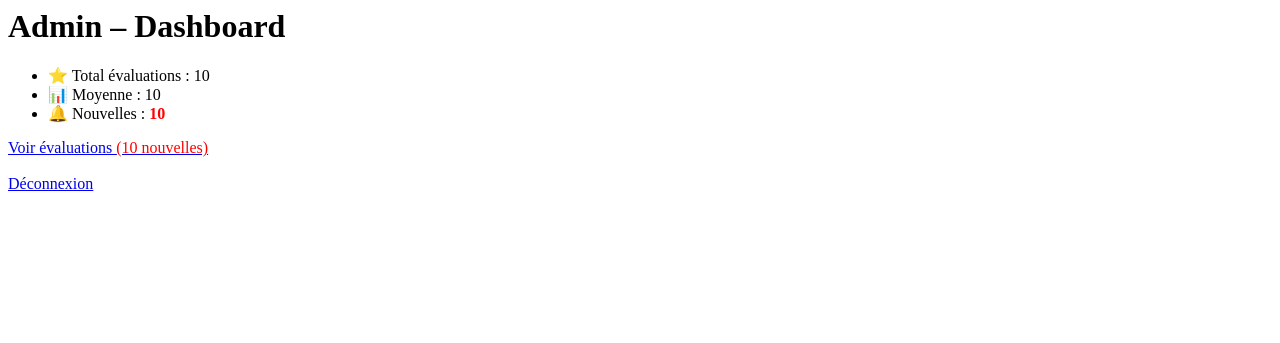
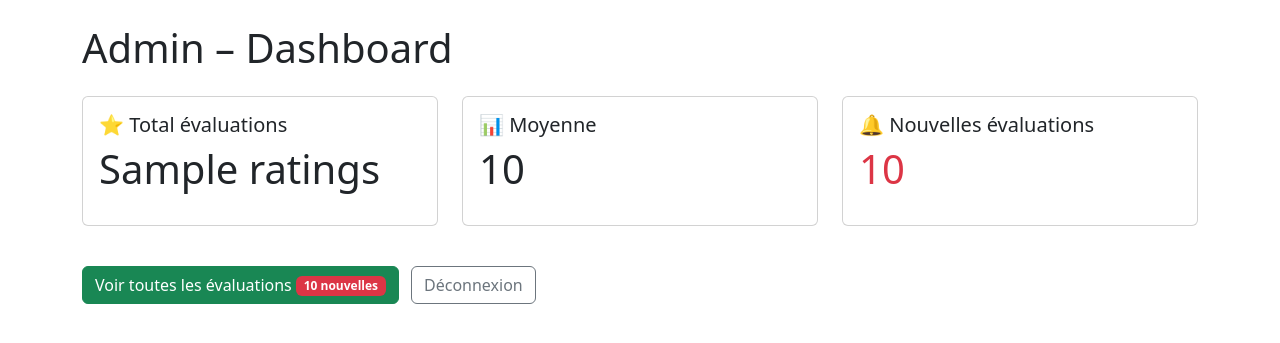
Before and after one commit to mybsow/pdf-fusion-pro_ultimate, a Python web app: template templates/legal/admin/dashboard.html in a window 1280 px wide. Shown: the top 343 px of the page. Run offline with Jinja, Linux system fonts and the light colour scheme; the template is opened without the code that fills it: most values are stand-ins (such as "Sample title", 1, 10 or a date in 2020).

Commit message:
Update dashboard.html

```diff
--- a/templates/legal/admin/dashboard.html
+++ b/templates/legal/admin/dashboard.html
@@ -1,23 +1,41 @@
+<!DOCTYPE html>
+<html lang="fr">
+<head>
+  <meta charset="UTF-8">
+  <title>Admin – Dashboard</title>
+  <link href="https://cdn.jsdelivr.net/npm/bootstrap@5.3.0/dist/css/bootstrap.min.css" rel="stylesheet">
+</head>
+<body class="container mt-4">
+
 <h1>Admin – Dashboard</h1>
 
-<ul>
-  <li>⭐ Total évaluations : {{ stats.total }}</li>
-  <li>📊 Moyenne : {{ stats.average }}</li>
-  <li>
-    🔔 Nouvelles :
-    {% if stats.unseen %}
-      <strong style="color:red">{{ stats.unseen }}</strong>
-    {% else %}
-      0
-    {% endif %}
-  </li>
-</ul>
+<div class="row mt-4">
+  <div class="col-md-4 mb-3">
+    <div class="card p-3">
+      <h5>⭐ Total évaluations</h5>
+      <p class="display-6">{{ stats.ratings }}</p>
+    </div>
+  </div>
+  <div class="col-md-4 mb-3">
+    <div class="card p-3">
+      <h5>📊 Moyenne</h5>
+      <p class="display-6">{{ stats.average }}</p>
+    </div>
+  </div>
+  <div class="col-md-4 mb-3">
+    <div class="card p-3">
+      <h5>🔔 Nouvelles évaluations</h5>
+      <p class="display-6 text-danger">{{ stats.unseen or 0 }}</p>
+    </div>
+  </div>
+</div>
 
-<a href="{{ url_for('legal.admin_ratings') }}">
-  Voir évaluations
-  {% if stats.unseen %}
-    <span style="color:red">({{ stats.unseen }} nouvelles)</span>
-  {% endif %}
-</a>
-<br><br>
-<a href="{{ url_for('legal.admin_logout') }}">Déconnexion</a>
+<div class="mt-4">
+  <a href="{{ url_for('admin.admin_ratings') }}" class="btn btn-success me-2">
+    Voir toutes les évaluations {% if stats.unseen %} <span class="badge bg-danger">{{ stats.unseen }} nouvelles</span> {% endif %}
+  </a>
+  <a href="{{ url_for('admin.admin_logout') }}" class="btn btn-outline-secondary">Déconnexion</a>
+</div>
+
+</body>
+</html>
```
